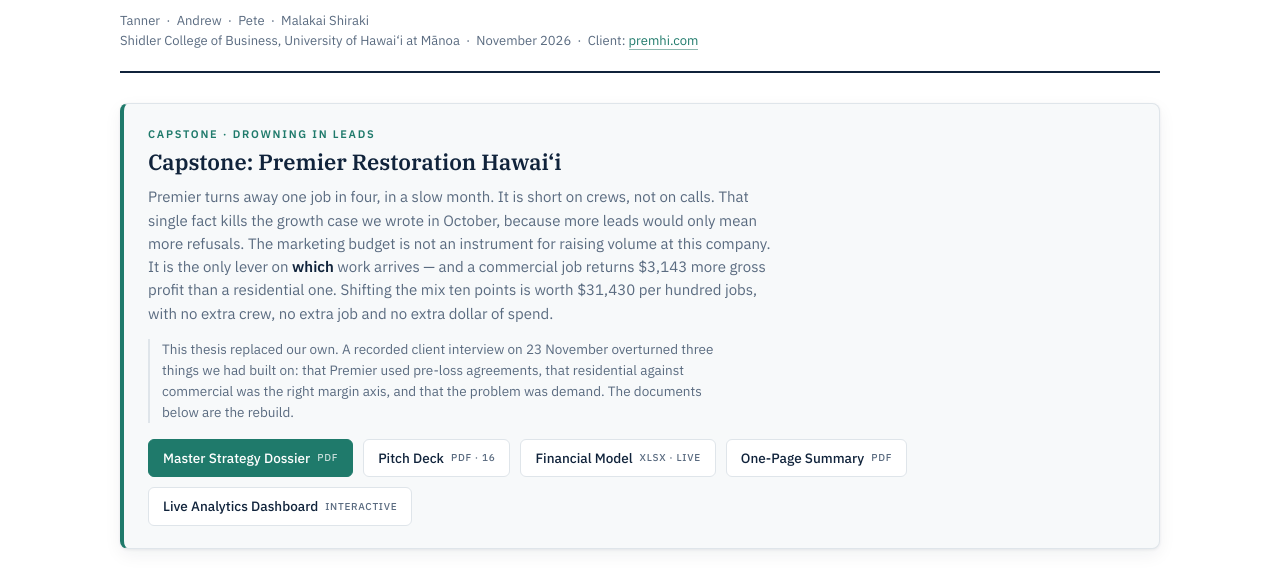
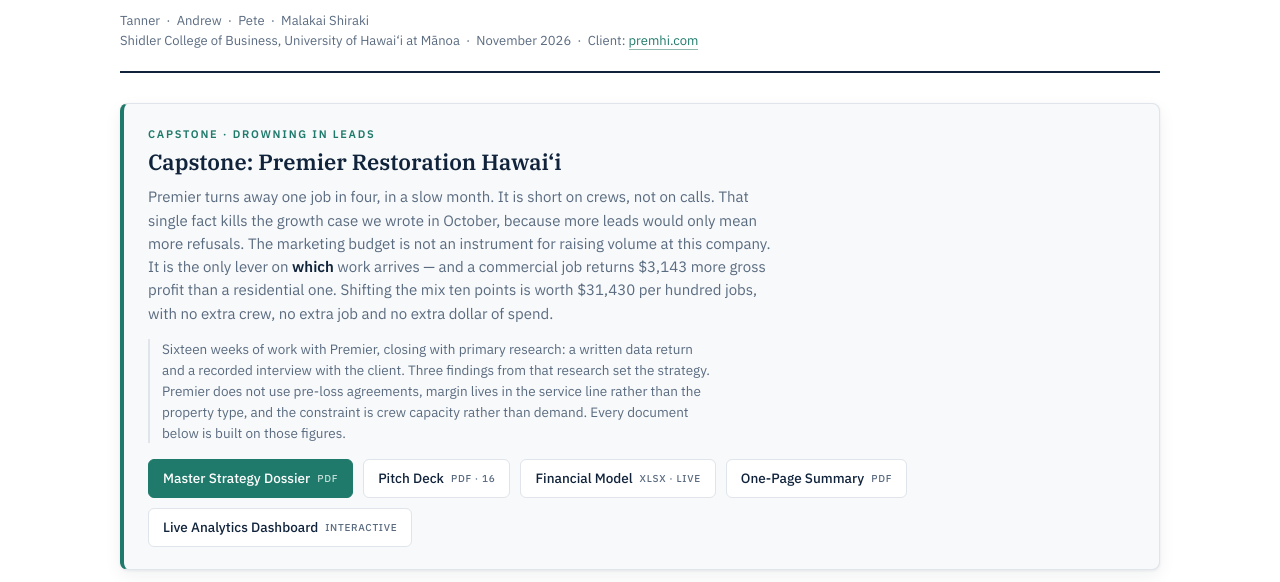
Before and after one commit to MalakaiS725/MBA, a plain HTML site: page portfolio/index.html in a window 1280 px wide. Shown: the part 199-781 px from the top of the page. Drawn offline with Linux system fonts and the light colour scheme.

Commit message:
Frame the client research as the close of the engagement, not a rewrite
The dossier masthead and the portfolio both led with having rebuilt the thesis,
which reads as an apology for the timeline rather than as rigour. Provenance now
sits in the method note where it belongs, and the research is presented as the
final stage of sixteen weeks rather than a correction.

Co-Authored-By: Claude Opus 5 <noreply@anthropic.com>
Claude-Session: https://claude.ai/code/session_01SmYYarxrR1DgvxqnaE2DyT

```diff
--- a/portfolio/index.html
+++ b/portfolio/index.html
@@ -110,7 +110,7 @@ footer.btm p{margin:0 0 7px}
   <span class="eyebrow">Capstone &middot; Drowning in Leads</span>
   <h2>Capstone: Premier Restoration Hawai&#8216;i</h2>
   <p>Premier turns away one job in four, in a slow month. It is short on crews, not on calls. That single fact kills the growth case we wrote in October, because more leads would only mean more refusals. The marketing budget is not an instrument for raising volume at this company. It is the only lever on <em>which</em> work arrives &mdash; and a commercial job returns $3,143 more gross profit than a residential one. Shifting the mix ten points is worth $31,430 per hundred jobs, with no extra crew, no extra job and no extra dollar of spend.</p>
-  <p class="feature-note">This thesis replaced our own. A recorded client interview on 23 November overturned three things we had built on: that Premier used pre-loss agreements, that residential against commercial was the right margin axis, and that the problem was demand. The documents below are the rebuild.</p>
+  <p class="feature-note">Sixteen weeks of work with Premier, closing with primary research: a written data return and a recorded interview with the client. Three findings from that research set the strategy. Premier does not use pre-loss agreements, margin lives in the service line rather than the property type, and the constraint is crew capacity rather than demand. Every document below is built on those figures.</p>
   <div class="row">
     <a class="btn primary" href="files/Premier_Executive_Master_Strategy_Dossier.pdf">Master Strategy Dossier <span class="tag">PDF</span></a>
     <a class="btn" href="files/Drowning_in_Leads.pdf">Pitch Deck <span class="tag">PDF &middot; 16</span></a>
```
Also changed, not shown: 2 other files.
